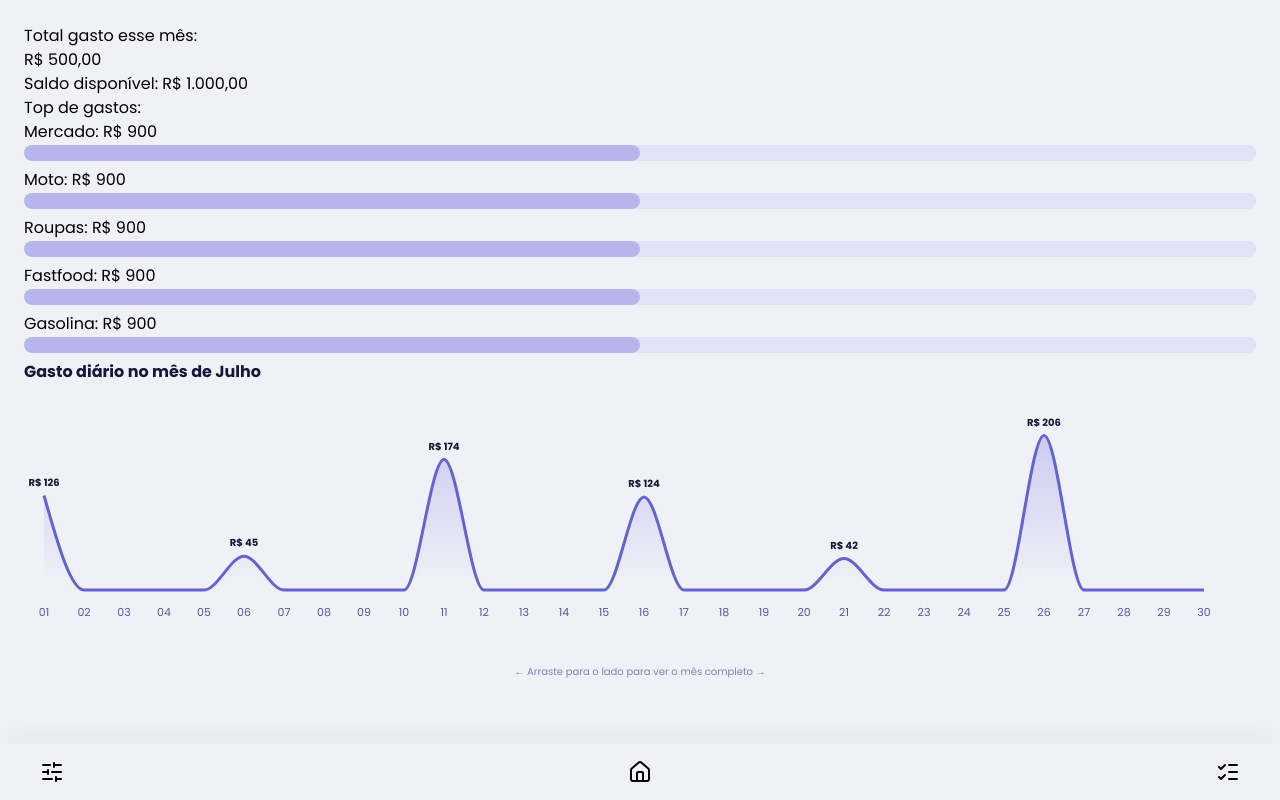
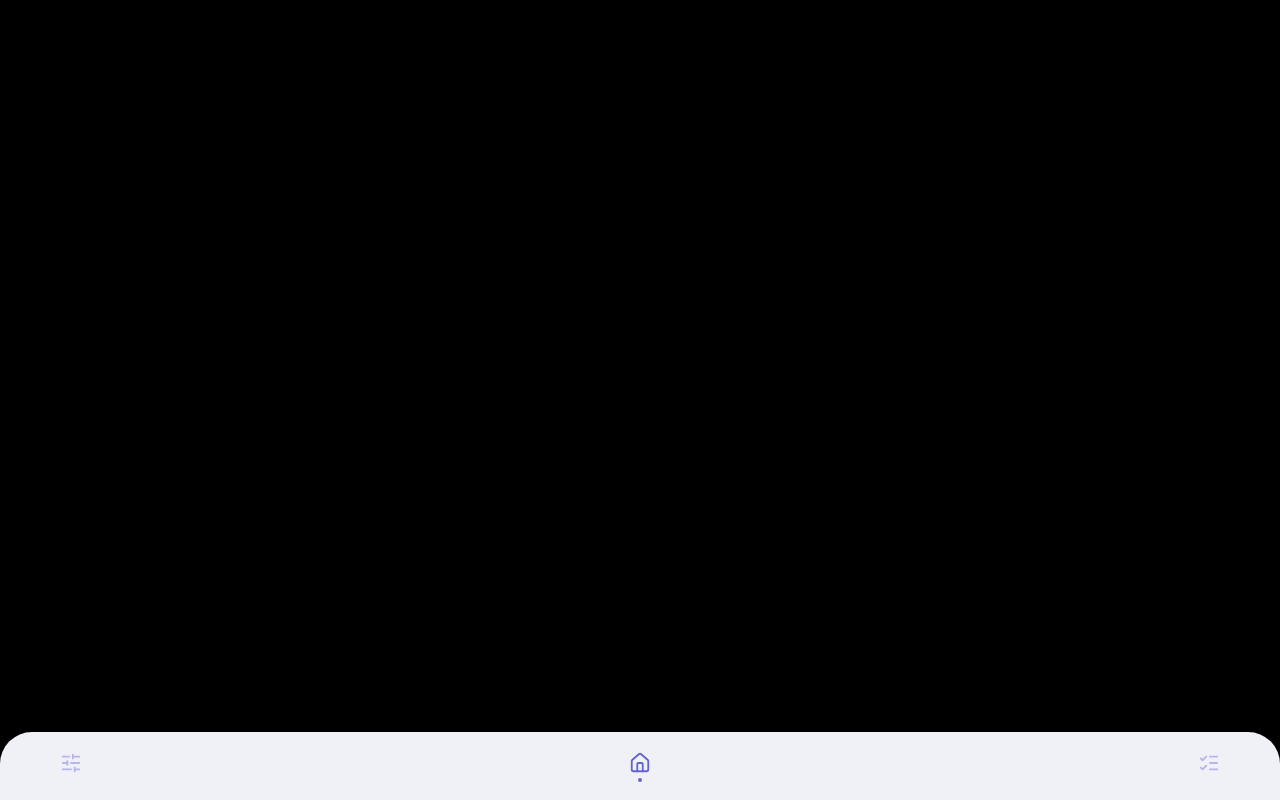
Before and after one commit to lucasboeck06/sepoupe, a React app in the folder frontend/: page /dashboard in a window 1280 px wide. Built offline with nearby package versions, Linux system fonts and the light colour scheme; the HTML template or start-up script is replaced by a standard one.

Commit message:
Finalização da barra de navegação fixa

```diff
--- a/frontend/src/components/NavBar.jsx
+++ b/frontend/src/components/NavBar.jsx
@@ -1,11 +1,34 @@
+import { useState } from "react";
 import { Home, SlidersHorizontal, ListChecks } from "lucide-react";
 
 export default function NavBar() {
+  const [abaAtiva, setAbaAtiva] = useState("home");
+
+  const navItems = [
+    { id: "detalhes", Icon: SlidersHorizontal },
+    { id: "home", Icon: Home },
+    { id: "transacoes", Icon: ListChecks },
+  ];
+
   return (
-    <div className="w-full bottom-0 fixed flex flex-raw justify-between px-10 py-4 bg-[#F0F0F7] shadow-[0_-20px_25px_-5px_rgba(0,0,0,0.03)]">
-      <SlidersHorizontal />
-      <Home />
-      <ListChecks />
+    <div className="w-full bottom-0 fixed flex flex-raw justify-between px-12 pt-3 pb-2 bg-[#F0F0F7] shadow-[0_-20px_25px_-5px_rgba(0,0,0,0.06)] rounded-t-4xl">
+      <div className="w-full flex flex-row items-center justify-between">
+        {navItems.map(({ id, Icon }) => (
+          <button
+            key={id}
+            onClick={() => setAbaAtiva(id)}
+            className="h-12 flex flex-col items-center gap-1 py-2 px-3 rounded-lg"
+          >
+            <Icon
+              className={`z-5 w-5.5 h-5.5 ${abaAtiva === id ? "text-[#6363d1]" : "text-[#b6b6ec]"}`}
+            />
+
+            {abaAtiva === id && (
+              <div className="w-1 h-1 bg-[#6363d1] rounded-full" />
+            )}
+          </button>
+        ))}
+      </div>
     </div>
   );
 }
--- a/frontend/src/pages/Dashboard.jsx
+++ b/frontend/src/pages/Dashboard.jsx
@@ -1,11 +1,12 @@
 import NavBar from "../components/NavBar.jsx";
-import RankGastos from "../components/RankGastos.jsx";
-import GraficoGastosScroll from "../components/GraficoGastosScroll.jsx";
+// import RankGastos from "../components/RankGastos.jsx";
+// import GraficoGastosScroll from "../components/GraficoGastosScroll.jsx";
 
 export default function Dashboard() {
   return (
-    <div className="flex flex-col justify-between bg-[#F0F0F7]">
-      <div className="flex flex-col p-6 mb-18">
+    // Aqui o bg é F0F0F7
+    <div className="h-full flex flex-col justify-between bg-[#000000]">
+      {/* <div className="flex flex-col p-6 mb-18">
         <div>
           <h1>Total gasto esse mês:</h1>
           <p>R$ 500,00</p>
@@ -22,7 +23,7 @@ export default function Dashboard() {
         </div>
 
         <GraficoGastosScroll />
-      </div>
+      </div> */}
 
       <NavBar />
     </div>
```
